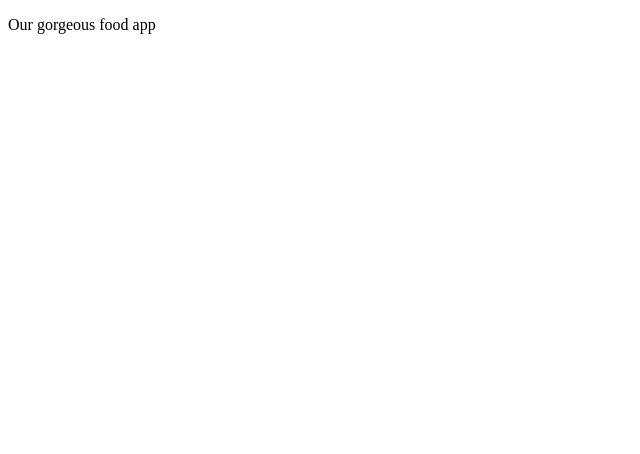
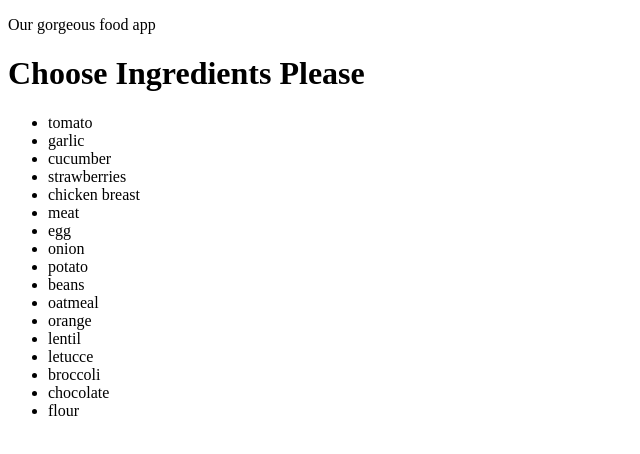
Before and after one commit to natalieacevedo/what-s-in-your-fridge, a React (Create React App) app: page / in a window 1280 px wide. Shown: the top 454 px of the page, without its empty margins (0-640 px from the left). Built offline with nearby package versions, Linux system fonts and the light colour scheme.

Commit message:
was able to display ingredients list

```diff
--- a/src/App.js
+++ b/src/App.js
@@ -1,9 +1,15 @@
+import IngredientRoot from "./components/IngredientRoot";
+
+
+
+
 
 function App() {
 
   return (
     <div>
-     <p>Our gorgeous food app</p>
+      <p>Our gorgeous food app</p>
+      <p><IngredientRoot name="natita"/></p>
 
     </div>
   );
--- a/src/components/IngredientList.js
+++ b/src/components/IngredientList.js
@@ -0,0 +1,25 @@
+
+
+
+function IngredientsList({ ingredients }){
+
+
+    console.log(ingredients);
+
+    return (
+        <div>
+            <h1>Choose Ingredients Please</h1>
+            <ul>
+                {ingredients.map(el => <li>{el.name}</li>)}
+            </ul>
+        </div>
+
+
+
+
+)
+
+
+};
+
+export default IngredientsList;
--- a/src/components/IngredientRoot.js
+++ b/src/components/IngredientRoot.js
@@ -0,0 +1,40 @@
+import React from "react";
+import IngredientsList from "./IngredientList";
+
+const allFood = [
+    { name: 'tomato' },
+    { name: 'garlic' },
+    { name: 'cucumber' },
+    { name: 'strawberries' },
+    { name: 'chicken breast' },
+    { name: 'meat' },
+    { name: 'egg' },
+    { name: 'onion' },
+    { name: 'potato' },
+    { name: 'beans' },
+    { name: 'oatmeal' },
+    { name: 'orange' },
+    { name: 'lentil' },
+    { name: 'letucce' },
+    { name: 'broccoli' },
+    { name: 'chocolate' },
+    { name: 'flour' }
+];
+
+
+function IngredientRoot(props) {
+
+    console.log(props);
+
+
+
+
+    return (
+        <div>
+            <IngredientsList ingredients={allFood}/>
+        </div>
+
+    )
+}
+
+export default IngredientRoot;
```
